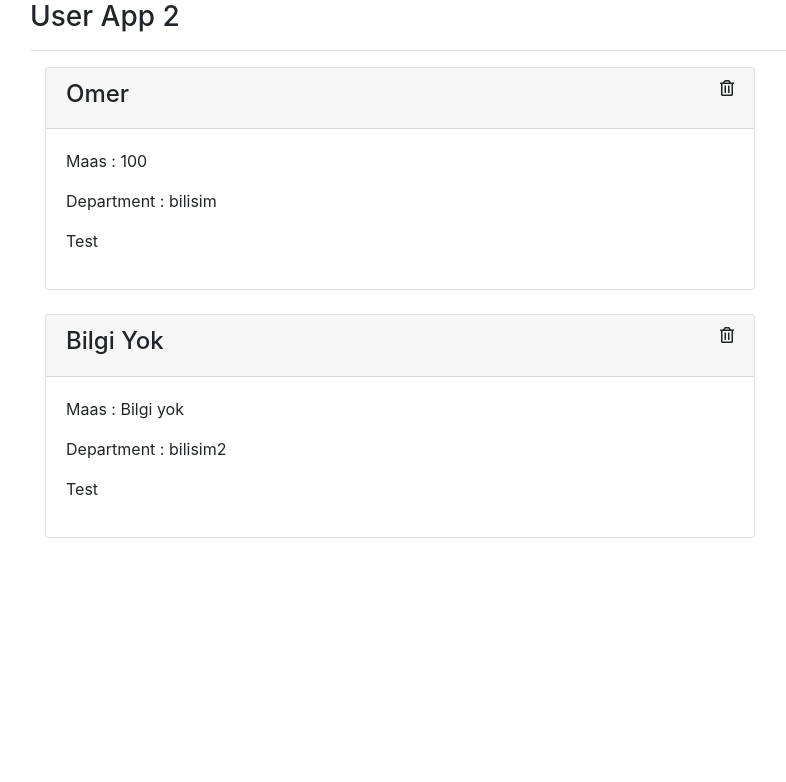
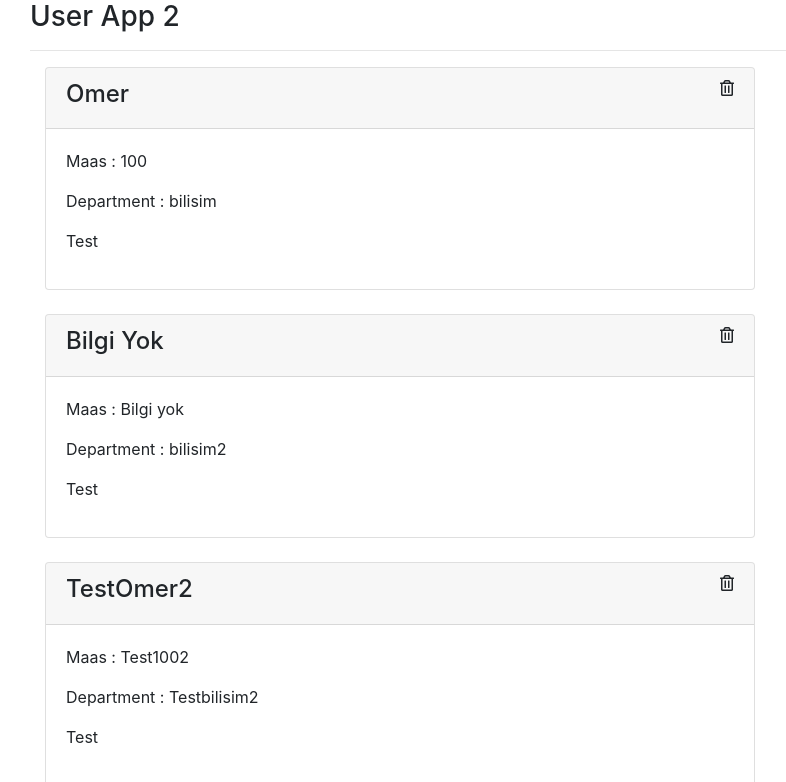
Before and after one commit to OMER-KALEM/my-app, a React (Create React App) app: page / in a window 1280 px wide. Shown: the top 782 px of the page, without its empty margins (55-841 px from the left). Built offline with nearby package versions, Linux system fonts and the light colour scheme.

Commit message:
Test-OnclickEvent

```diff
--- a/src/App.js
+++ b/src/App.js
@@ -3,6 +3,7 @@ import { Component } from 'react';
 // import User from "./components/User";
 import Navbar from "./components/Navbar";
 import User from './components/User';
+import Test from './components/Test';
 
 class App extends Component{
 
@@ -27,6 +28,14 @@ class App extends Component{
 
         />
 
+
+        <Test
+        name = "TestOmer2"
+        salary = "Test1002"
+        department = "Testbilisim2"
+
+        />
+
       </div>
     );
   }
--- /dev/null
+++ b/src/components/Test.js
@@ -0,0 +1,74 @@
+import React, { Component } from 'react'
+import PropTypes from 'prop-types'
+
+
+class Test extends Component {
+
+    static defaultProps = {
+        name : "Bilgi Yok",
+        salary : "Bilgi yok",
+        department : "Bilgi yok"
+    }
+
+    constructor(props){
+        super(props);
+
+        this.state = {
+            test : "Test",
+            isvisible: true
+        }
+        //this.onClickEvent = this.onClickEvent.bind(this);
+    }
+
+//Arrow function ile normal function arasındaki fark ;
+//Arrow function "bind" islemini otomatik kendisi yapıyor
+    onClickEvent = (e) => {
+        this.setState({
+            isvisible : !this.state.isvisible
+        })
+    }
+
+    render() {
+
+        const {name,department,salary} = this.props;
+        const {isvisible} = this.state;
+
+        return (
+           <div className="col-md-8 mb-4">
+               <div className="card">
+                   <div className="card-header d-flex justify-content-between">
+                       <h4 className= "d-inline" onClick = {this.onClickEvent}>{name}</h4>
+                       <i className="far fa-trash-alt" style= {{cursor : "pointer"}}></i>
+                   </div>
+
+                    {
+                        isvisible ?
+                        <div className="card-body">
+
+                            <p className= "card-text"> Maas : {salary}</p>
+                            <p className= "card-text"> Department : {department}</p>
+                            <p>{this.state.test}</p>
+
+                        </div> : null
+                    }
+               </div>
+           </div>
+        )
+    }
+}
+/*
+User.defaultProps = {
+    name : "Bilgi Yok",
+    salary : "Bilgi yok",
+    department : "Bilgi yok"
+
+}
+*/
+
+Test.propTypes = {
+    name : PropTypes.string.isRequired,
+    salary : PropTypes.string.isRequired,
+    department : PropTypes.string.isRequired
+}
+
+export default Test;
```
